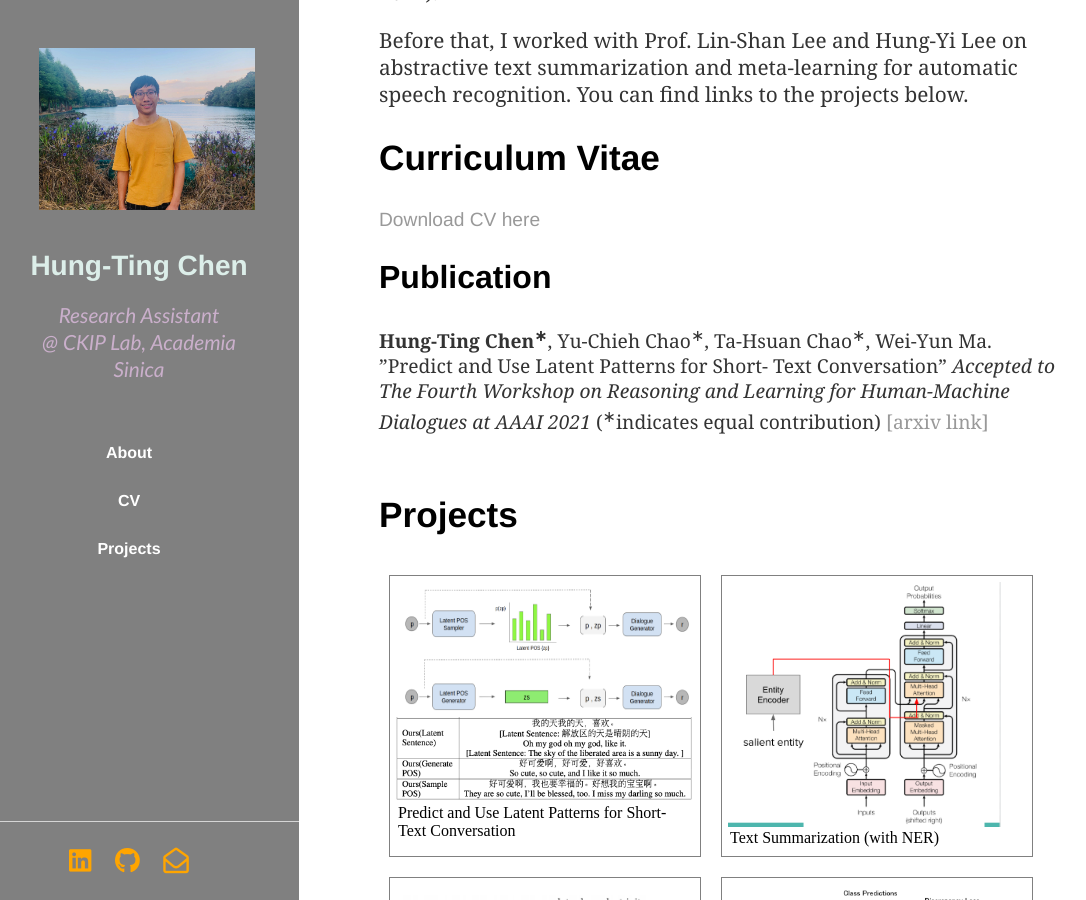
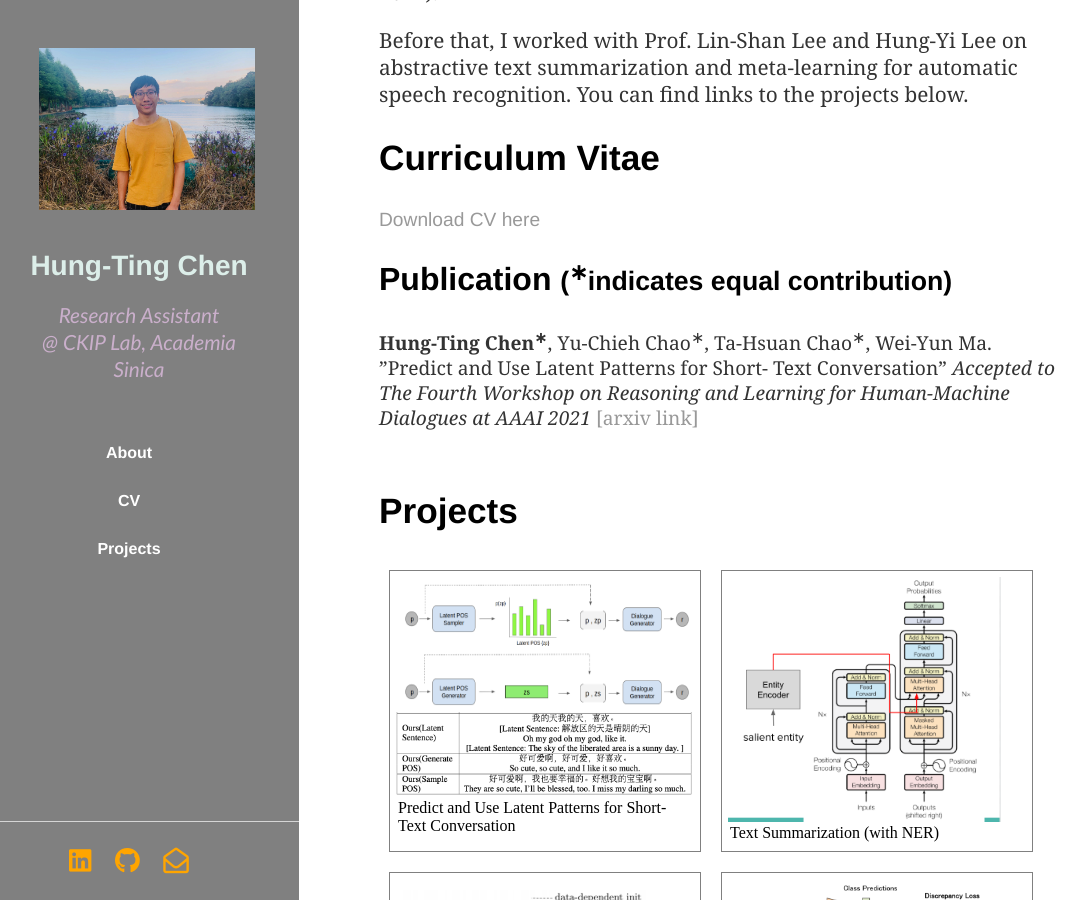
Before and after one commit to timchen0618/timchen0618.github.io, a Jekyll site: the page index.html, which Jekyll copies as it is, in a window 1280 px wide and 900 px high, scrolled down 459 px. Shown: the whole window, without its empty margins (21-1107 px from the left). Built offline with Jekyll 4.4.1, drawn with Linux system fonts in a browser that asks for light colours; nearby versions of some CDN libraries.

```diff
--- a/index.html
+++ b/index.html
@@ -85,12 +85,12 @@
                         <span class="obfuscate">youremailaddress@email.com</span>
                         </address> -->
 
-                        <h2>Publication</h2>
+                        <h2>Publication <small>(<sup>∗</sup>indicates equal contribution)</small></h2>
 
                         <!-- <p><strong>Predict and Use Latent Patterns for Short-Text Conversation</strong> </br> Hung-Ting Chen, Yu-Chieh Chao, Ta-Hsuan Chao, Wei-Yun Ma  </br> <a href="https://arxiv.org/abs/2010.13982">[arxiv.org/abs/2010.13982]</a>
                         </p> -->
 
-                        <p> <strong>Hung-Ting Chen<sup>∗</sup></strong>, Yu-Chieh Chao<sup>∗</sup>, Ta-Hsuan Chao<sup>∗</sup>, Wei-Yun Ma. ”Predict and Use Latent Patterns for Short- Text Conversation” <i> Accepted to The Fourth Workshop on Reasoning and Learning for Human-Machine Dialogues at AAAI 2021 </i>(<sup>∗</sup>indicates equal contribution) <a href="https://arxiv.org/abs/2010.13982">[arxiv link]</a> </p>
+                        <p> <strong>Hung-Ting Chen<sup>∗</sup></strong>, Yu-Chieh Chao<sup>∗</sup>, Ta-Hsuan Chao<sup>∗</sup>, Wei-Yun Ma. ”Predict and Use Latent Patterns for Short- Text Conversation” <i> Accepted to The Fourth Workshop on Reasoning and Learning for Human-Machine Dialogues at AAAI 2021 </i> <a href="https://arxiv.org/abs/2010.13982">[arxiv link]</a> </p>
 
 
 
```
